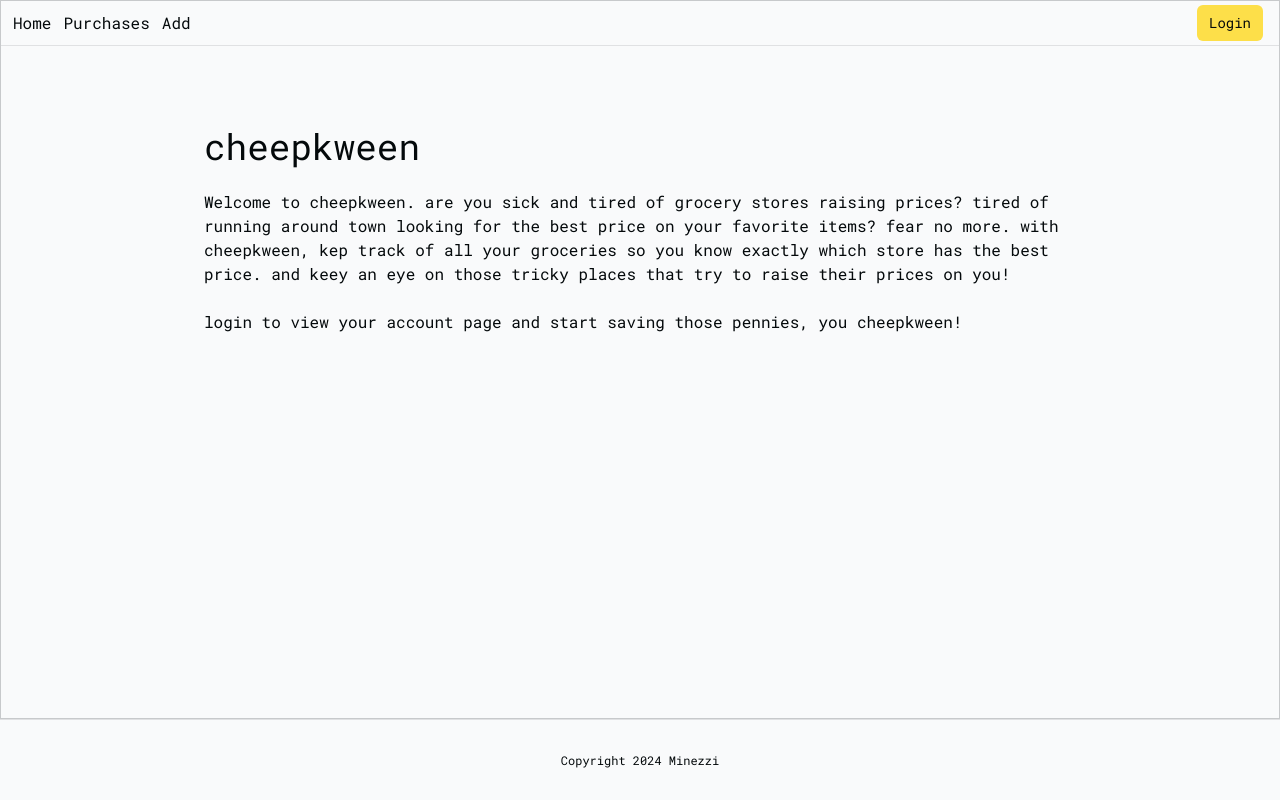
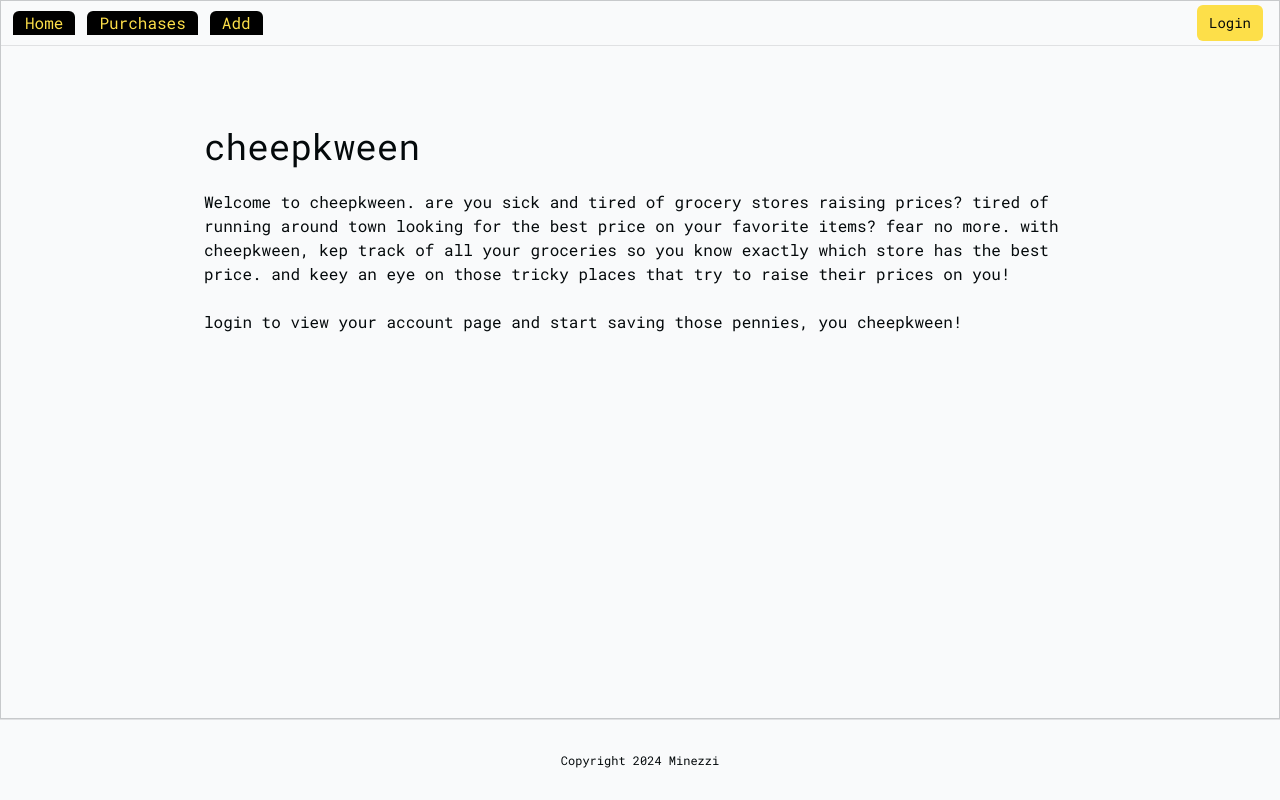
Before and after one commit to minezzig/cheepkween, a Next.js app: page / in a window 1280 px wide. Built offline with nearby package versions, Linux system fonts and the light colour scheme; no server answers.

Commit message:
style page tab selection

```diff
--- a/app/components/Header.tsx
+++ b/app/components/Header.tsx
@@ -3,11 +3,26 @@ import AuthButton from "./AuthButton";
 
 export default async function Header() {
   return (
-    <nav className="w-full flex justify-between items-center px-3 border-b border-b-foreground/10">
+    <nav className="w-full flex md:flex-row flex-col-reverse justify-between items-center px-3 border-b border-b-foreground/10">
       <div className="flex gap-3">
-        <Link href="/dashboard">Home </Link>
-        <Link href="/dashboard/purchases">Purchases </Link>
-        <Link href="/dashboard/new-purchase">Add</Link>
+        <Link
+          href="/dashboard"
+          className="bg-black hover:scale-[1.1] transition rounded-tl-md rounded-tr-md px-3 text-btn-background"
+        >
+          Home{" "}
+        </Link>
+        <Link
+          href="/dashboard/purchases"
+          className="bg-black hover:scale-[1.1] transition rounded-tl-md rounded-tr-md  px-3 text-btn-background"
+        >
+          Purchases{" "}
+        </Link>
+        <Link
+          href="/dashboard/new-purchase"
+          className="bg-black hover:scale-[1.1] transition  rounded-tl-md rounded-tr-md  px-3 text-btn-background"
+        >
+          Add
+        </Link>
       </div>{" "}
       <div className="w-full max-w-4xl flex justify-end items-center p-1 text-sm">
         <AuthButton />
```
